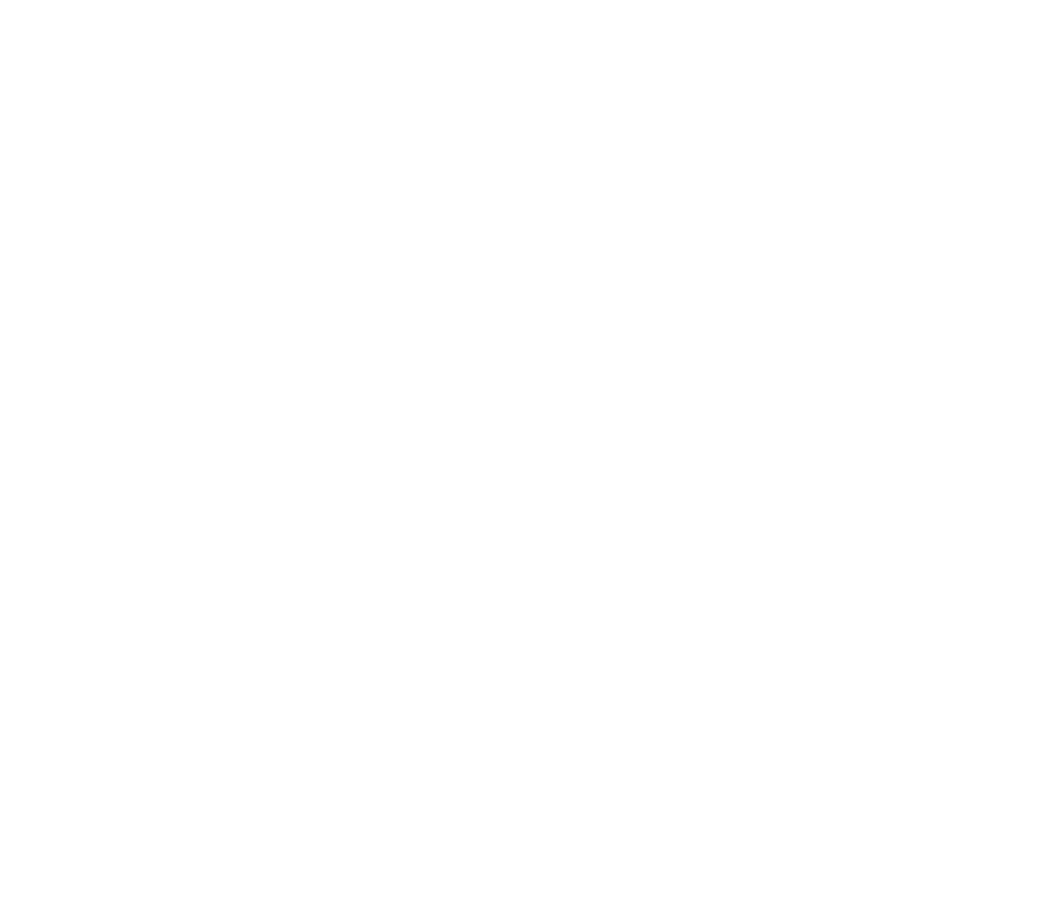
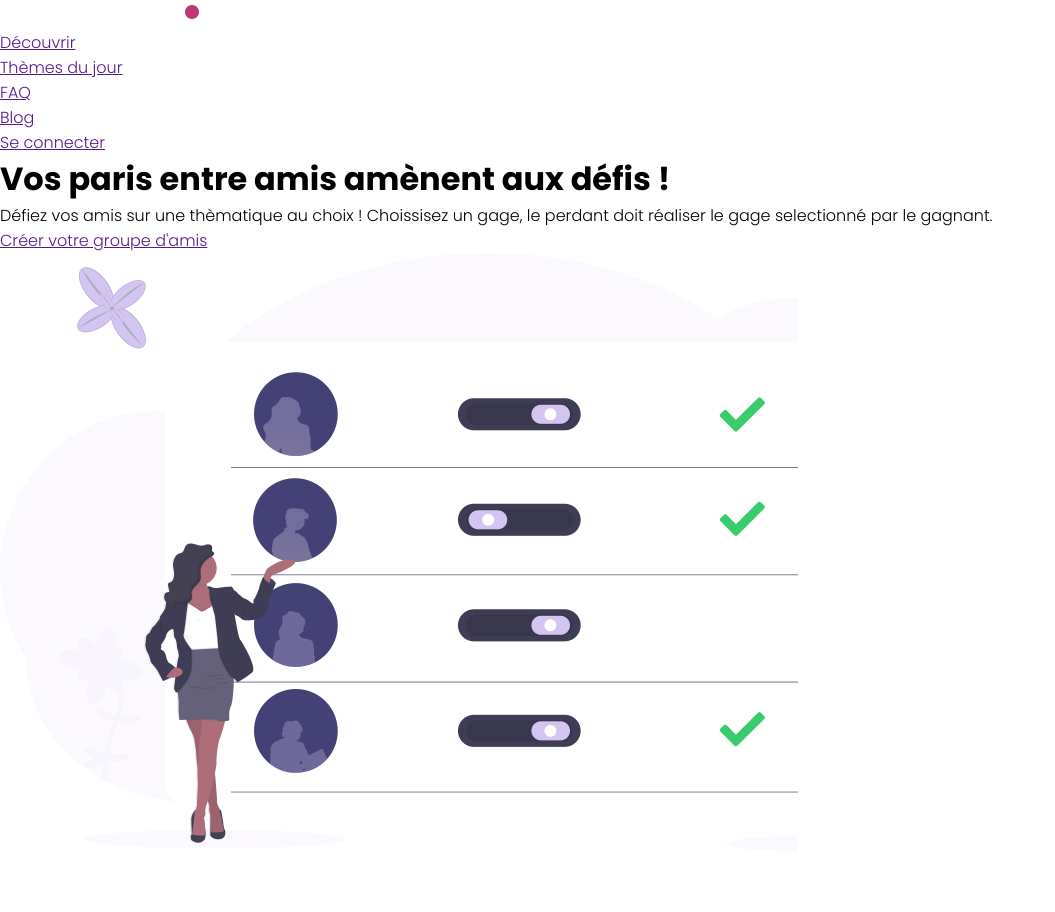
Before and after one commit to Dona-dky/Integration, a plain HTML site: page index.html in a window 1280 px wide. Shown: the whole page, without its empty margins (0-1055 px from the left). Before the commit the page ends 800 px from the top, so only its background shows below. Drawn offline with Linux system fonts and the light colour scheme.

Commit message:
header html

```diff
--- a/css/style.css
+++ b/css/style.css
@@ -0,0 +1,12 @@
+*{
+    padding: 0;
+    margin: 0;
+}
+
+html, body{
+    scroll-behavior: smooth;
+}
+
+body{
+    font-family: 'Poppins', sans-serif;
+}
--- a/index.html
+++ b/index.html
@@ -9,6 +9,48 @@
     <link rel="stylesheet" href="css/style.css">
 </head>
 <body>
+    <header>
+        <nav>
+            <a href="" title="Retour a l'accueil">
+                <img src="images/BETSCAPE.png" alt="Betscape">
+            </a>
+            <ul>
+                <li>
+                    <a href="" title="Découvrir">Découvrir</a>
+                </li>
+                <li>
+                    <a href="" title="Thèmes">Thèmes du jour</a>
+                </li>
+                <li>
+                    <a href="" title="FAQ">FAQ</a>
+                </li>
+                <li>
+                    <a href="" title="Blog">Blog</a>
+                </li>
+                <li>
+                    <a class="active" href="">Se connecter</a>
+                </li>
+            </ul>
+        </nav>
+
+        <div class="creategroup">
+            <div class="before_scroll">
+                <div class="txtcreategroup">
+                    <h1>Vos paris entre amis amènent aux défis !</h1>
+                    <p>Défiez vos amis sur une thèmatique au choix ! Choissisez un gage, le perdant doit réaliser le gage selectionné par le gagnant.</p>
+                    <a href="" class="btn">Créer votre groupe d'amis</a>
+                </div>
+
+                <img src="images/header.png" alt="invite friends">
+            </div>
+
+            <div class="scroll_img">
+                <a href="#">
+                    <img src="images/down-arrow.png" alt="scrolldown" id="down_arrow">
+                </a>
+            </div>
+        </div>
+    </header>
 
 
 </body>
```
